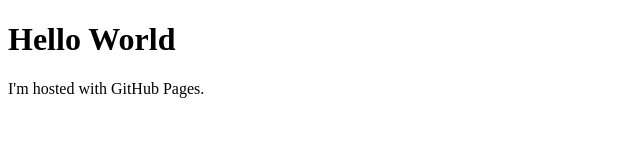
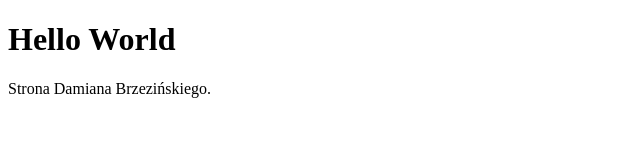
Before and after one commit to D4mian0/D4mian0.github.io, a plain HTML site: page index.html in a window 1280 px wide. Shown: the full height of the page, 0-640 px from the left. Drawn offline with Linux system fonts and the light colour scheme.

Commit message:
Update index.html

```diff
--- a/index.html
+++ b/index.html
@@ -2,6 +2,6 @@
 <html>
 <body>
 <h1>Hello World</h1>
-<p>I'm hosted with GitHub Pages.</p>
+<p>Strona Damiana Brzezińskiego.</p>
 </body>
 </html>
```
